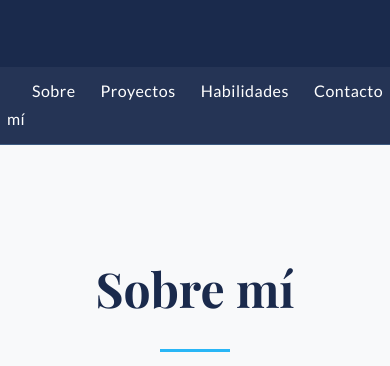
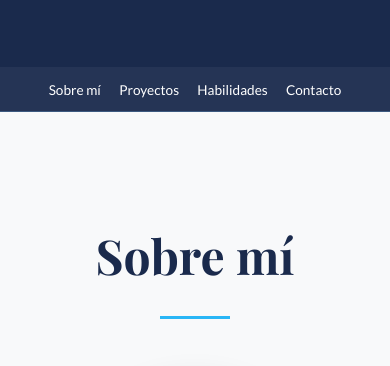
Before and after one commit to RobertMndz4/RobertMndz4.github.io, a plain HTML site: page index.html in a window 390 px wide. Shown: the part 443-809 px from the top of the page. Drawn offline with nearby package versions, Linux system fonts and the light colour scheme.

Commit message:
Update Mejora Para Celulares

```diff
--- a/assets/css/style.css
+++ b/assets/css/style.css
@@ -1,4 +1,3 @@
-
 /* --- 1. Variables (Modern Tech Palette) --- */
 :root {
     /* This template uses a professional "Modern Tech" color scheme. */
@@ -98,7 +97,7 @@ header p {
 
 /* --- 4. Navigation --- */
 nav {
-    background-color: rgba(26, 42, 76, 0.95); /* Adjusted for new primary color */
+    background-color: rgba(26, 42, 76, 0.95);
     backdrop-filter: blur(5px);
     position: sticky;
     top: 0;
@@ -120,6 +119,7 @@ nav ul li a {
     font-size: 1rem;
     letter-spacing: 0.5px;
     position: relative;
+    white-space: nowrap;
 }
 
 nav ul li a::after {
@@ -278,7 +278,6 @@ nav ul li a:hover::after {
     color: var(--white-color);
 }
 
-
 /* --- 6. Tabular Skills Section --- */
 #skills .container {
     max-width: 1100px;
@@ -391,7 +390,7 @@ nav ul li a:hover::after {
 .contact-form textarea:focus {
     outline: none;
     border-color: var(--accent-color);
-    box-shadow: 0 0 0 3px rgba(41, 182, 246, 0.25); /* Adjusted for new accent color */
+    box-shadow: 0 0 0 3px rgba(41, 182, 246, 0.25);
 }
 
 .contact-form button.btn {
@@ -428,6 +427,18 @@ footer p {
 }
 
 @media (max-width: 768px) {
+    /* Menú adaptado para pantalla móvil */
+    nav ul {
+        padding: 8px 0;
+        justify-content: space-around;
+    }
+
+    nav ul li a {
+        padding: 10px 8px;
+        font-size: 0.85rem;
+        letter-spacing: 0;
+    }
+
     header h1 {
         font-size: 2.8rem;
     }
@@ -442,7 +453,7 @@ footer p {
     }
 
     .projects-grid {
-        grid-template-columns: repeat(2, 1fr);
+        grid-template-columns: 1fr;
     }
 
     .skills-table {
```
